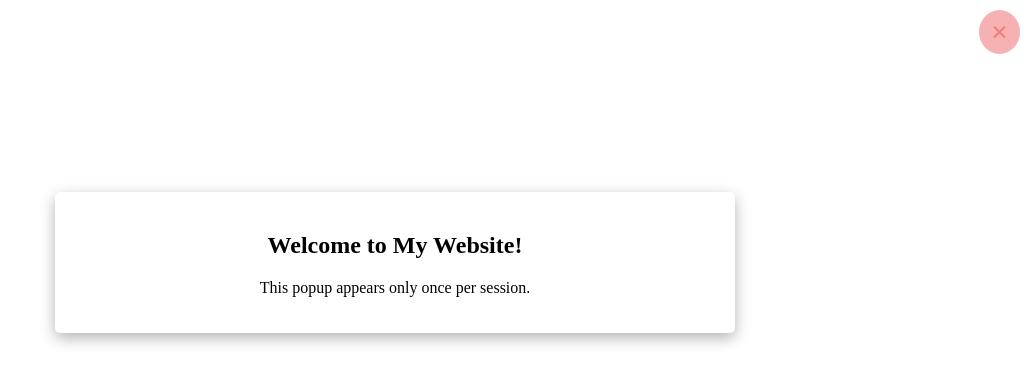
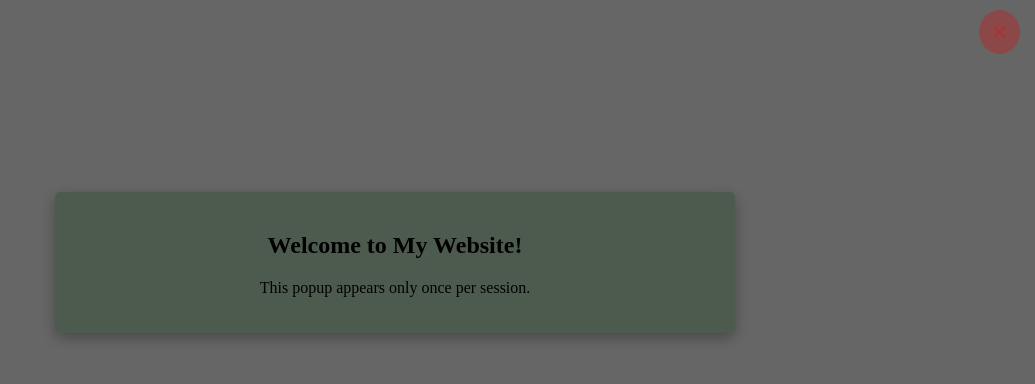
Before and after one commit to Kris-Amor/HCI-Project, a plain HTML site: page Popup test.html in a window 1280 px wide. Shown: the whole page, without its empty margins (245-1280 px from the left). Drawn offline with Linux system fonts and the light colour scheme.

Commit message:
Testing color again

```diff
--- a/Popup test.html
+++ b/Popup test.html
@@ -14,12 +14,12 @@
       top: 0;
       width: 100%;
       height: 100%;
-      background-color: #e009094f(0, 0, 0, 0.6);
+      background-color: rgba(0, 0, 0, 0.6);
     }
 
     /* Modal content */
     .modal-content {
-      background-color: white;
+      background-color: #053d0941;
       margin: 15% auto;
       padding: 20px;
       border-radius: 5px;
@@ -29,13 +29,14 @@
     }
 
     /* Close button */
+
      .close-btn {
       position: absolute;
       right: 15px;
       top: 10px;
       font-size: 30px; /* Larger size */
       font-weight: bold; /* Bold for better visibility */
-      color: #e009094f; /* Darker color */
+      color: #e009094f ; /* Darker color */
       background: #e009094f; /* Light background */
       padding: 5px 12px;
       border-radius: 50%; /* Circle shape */
```
